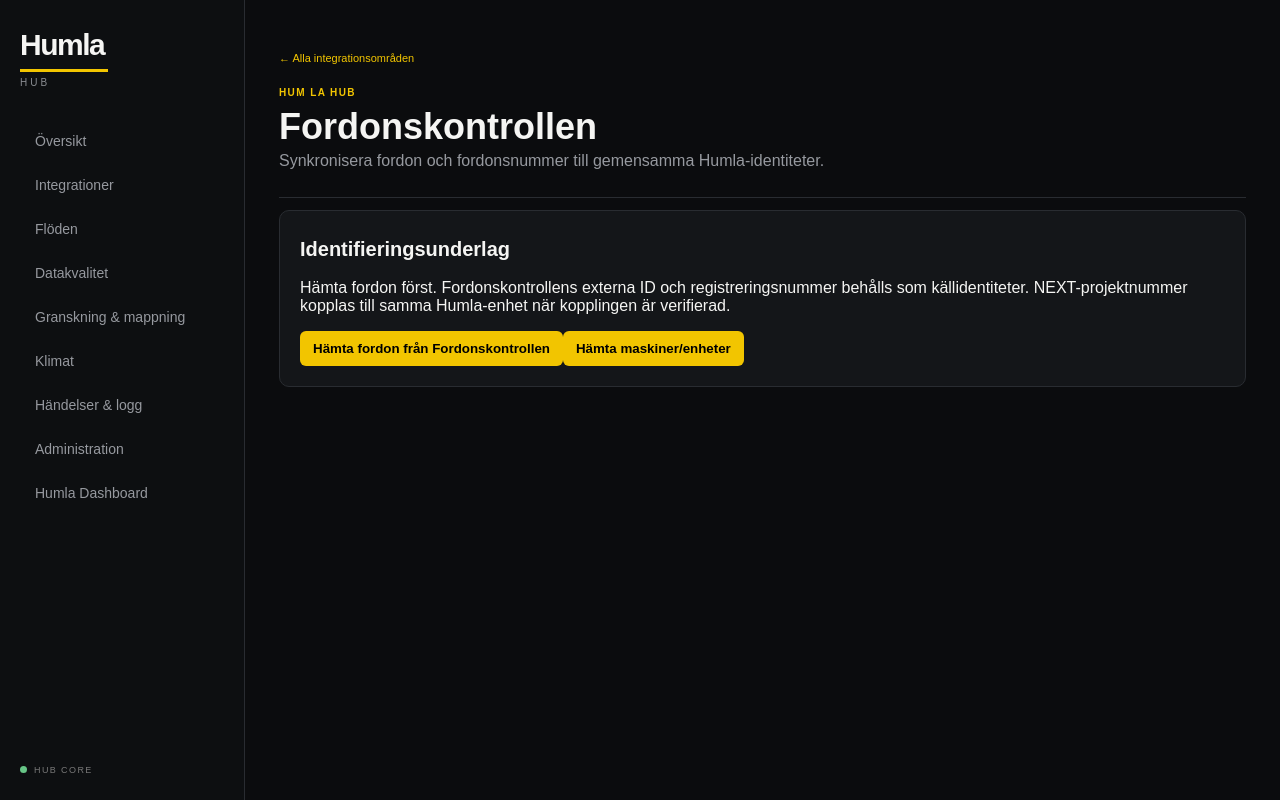
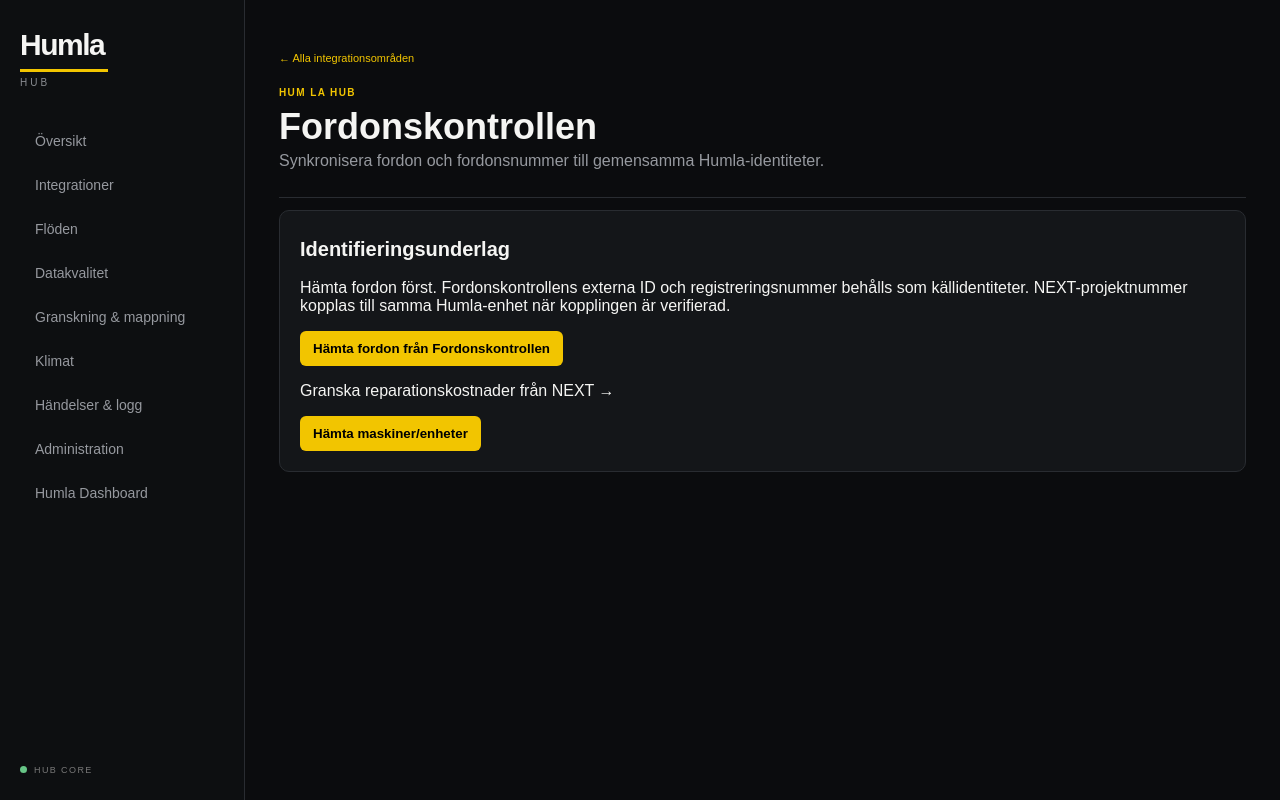
Before and after one commit to Mikeknutsson/Humla, a Next.js app: page /integrationer/fordon-maskiner in a window 1280 px wide. Built offline with nearby package versions, Linux system fonts and the light colour scheme.

Commit message:
Link Fordonskontrollen repair review from integration screen

```diff
--- a/src/app/integrationer/fordon-maskiner/page.tsx
+++ b/src/app/integrationer/fordon-maskiner/page.tsx
@@ -11,6 +11,7 @@ export default function Page(){
  <header className="topbar"><div><span className="eyebrow">HUM LA HUB</span><h1>Fordonskontrollen</h1><p>Synkronisera fordon och fordonsnummer till gemensamma Humla-identiteter.</p></div></header>
  <section className="section"><h2>Identifieringsunderlag</h2><p>Hämta fordon först. Fordonskontrollens externa ID och registreringsnummer behålls som källidentiteter. NEXT-projektnummer kopplas till samma Humla-enhet när kopplingen är verifierad.</p>
  <button disabled={busy} onClick={()=>run("vehicles")}>{busy?"Synkroniserar...":"Hämta fordon från Fordonskontrollen"}</button>
+ <p><Link href="/integrationer/fordonskontrollen/reparationskostnader">Granska reparationskostnader från NEXT →</Link></p>
  <button disabled={busy} onClick={()=>run("units")}>Hämta maskiner/enheter</button>
  {result&&<p role="status">{result}</p>}{details&&<pre style={{whiteSpace:"pre-wrap",overflowWrap:"anywhere"}}>{details}</pre>}</section></>;
 }
```
